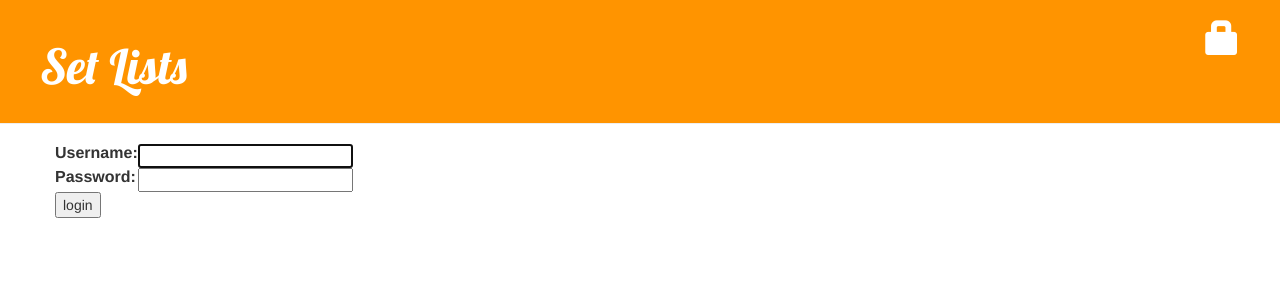
After one commit to pablomiki/mi-primer-blog, a Django app: page /accounts/login/ in a window 1280 px wide. The commit adds this page. Shown: the top 300 px of the page. Run offline with Django 3.2, Linux system fonts and the light colour scheme; some libraries are stand-ins or nearby versions.

Commit message:
added log in and log out UI

```diff
--- a/blog/templates/blog/base.html
+++ b/blog/templates/blog/base.html
@@ -12,6 +12,9 @@
 			{% if user.is_authenticated %}
 				<a href="{% url "post_new" %}" class="top-menu"><span class="glyphicon glyphicon-plus"></span></a>
 				<a href="{% url "post_draft_list" %}" class="top-menu"><span class="glyphicon glyphicon-edit"></span></a>
+				<p class="top-menu">Hello {{ user.username }}<small>(<a href="{% url "django.contrib.auth.views.logout" %}">Log out</a>)</small></p>
+			{% else %}
+				<a href="{% url "django.contrib.auth.views.login" %}" class="top-menu"><span class="glyphicon glyphicon-lock"></span></a>
 			{% endif %}
 
 			<h1><a href="/">Set Lists</a></h1>
--- a/blog/templates/blog/post_detail.html
+++ b/blog/templates/blog/post_detail.html
@@ -9,8 +9,10 @@
 		{% else %}
 			<a class=""btn btn-default" href="{% url "blog.views.post_publish" pk=post.pk %}">Publish</a>
 		{% endif %}
+		{% if user.is_authenticated %}
 		<a class="btn btn-default" href="{% url "post_edit" pk=post.pk %}"><span class="glyphicon glyphicon-pencil"></span></a>
 		<a class="btn btn-default" href="{% url "post_remove" pk=post.pk %}"><span class="glyphicon glyphicon-remove"></span></a>
+		{% endif %}
 		<h1>{{ post.title }}</h1>
 		<p>{{ post.text|linebreaks }}</p>
 	</div>
--- /dev/null
+++ b/blog/templates/registration/login.html
@@ -0,0 +1,25 @@
+{% extends "blog/base.html" %}
+
+{% block content %}
+
+{% if form.errors %}
+<p>Your username and password didn't match. Please try again.</p>
+{% endif %}
+
+<form method="post" action="{% url "django.contrib.auth.views.login" %}">
+{% csrf_token %}
+<table>
+<tr>
+	<td>{{ form.username.label_tag }}</td>
+	<td>{{ form.username }}</td>
+</tr>
+<tr>
+	<td>{{ form.password.label_tag }}</td>
+	<td>{{ form.password }}</td>
+</tr>
+</table>
+
+<input type="submit" value="login" />
+<input type="hidden" name="next" value="{{ next }}" />
+
+{% endblock %}
--- a/blog/views.py
+++ b/blog/views.py
@@ -4,6 +4,7 @@ from .models import Post
 from django.shortcuts import render, get_object_or_404
 from .forms import PostForm
 from django.shortcuts import redirect
+from django.contrib.auth.decorators import login_required
 # Create your views here.
 def post_list(request):
 	posts = Post.objects.filter(published_date__lte=timezone.now()).order_by('published_date')
@@ -13,6 +14,7 @@ def post_detail(request, pk):
 	post = get_object_or_404(Post, pk=pk)
 	return render(request, 'blog/post_detail.html', {'post': post})
 
+@login_required
 def post_new(request):
 	if request.method == "POST":
 		form = PostForm(request.POST)
@@ -26,6 +28,7 @@ def post_new(request):
 		form = PostForm()
 	return render(request, 'blog/post_edit.html', {'form': form})
 
+@login_required
 def post_edit(request, pk):
 	post = get_object_or_404(Post, pk=pk)
 	if request.method == "POST":
@@ -40,15 +43,18 @@ def post_edit(request, pk):
 		form = PostForm(instance=post)
 	return render(request, 'blog/post_edit.html', {'form': form})
 
+@login_required
 def post_draft_list(request):
 	posts = Post.objects.filter(published_date__isnull=True).order_by('created_date')
 	return render(request, 'blog/post_draft_list.html', {'posts': posts})
 
+@login_required
 def post_publish(request, pk):
 	post = get_object_or_404(Post, pk=pk)
 	post.publish()
 	return redirect('blog.views.post_detail', pk=pk)
 
+@login_required
 def post_remove(request, pk):
 	post = get_object_or_404(Post, pk=pk)
 	post.delete()
--- a/mysite/settings.py
+++ b/mysite/settings.py
@@ -102,3 +102,5 @@ USE_TZ = True
 
 STATIC_URL = '/static/'
 STATIC_ROOT = os.path.join(BASE_DIR, 'static')
+
+LOGIN_REDIRECT_URL = '/'
--- a/mysite/urls.py
+++ b/mysite/urls.py
@@ -3,5 +3,7 @@ from django.contrib import admin
 
 urlpatterns = [
     url(r'^admin/', include(admin.site.urls)),
+    url(r'^accounts/login/$', 'django.contrib.auth.views.login'),
+    url(r'^accounts/logout/$', 'django.contrib.auth.views.logout', {'next_page': '/'}),
     url(r'', include('blog.urls')),
 ]
```
